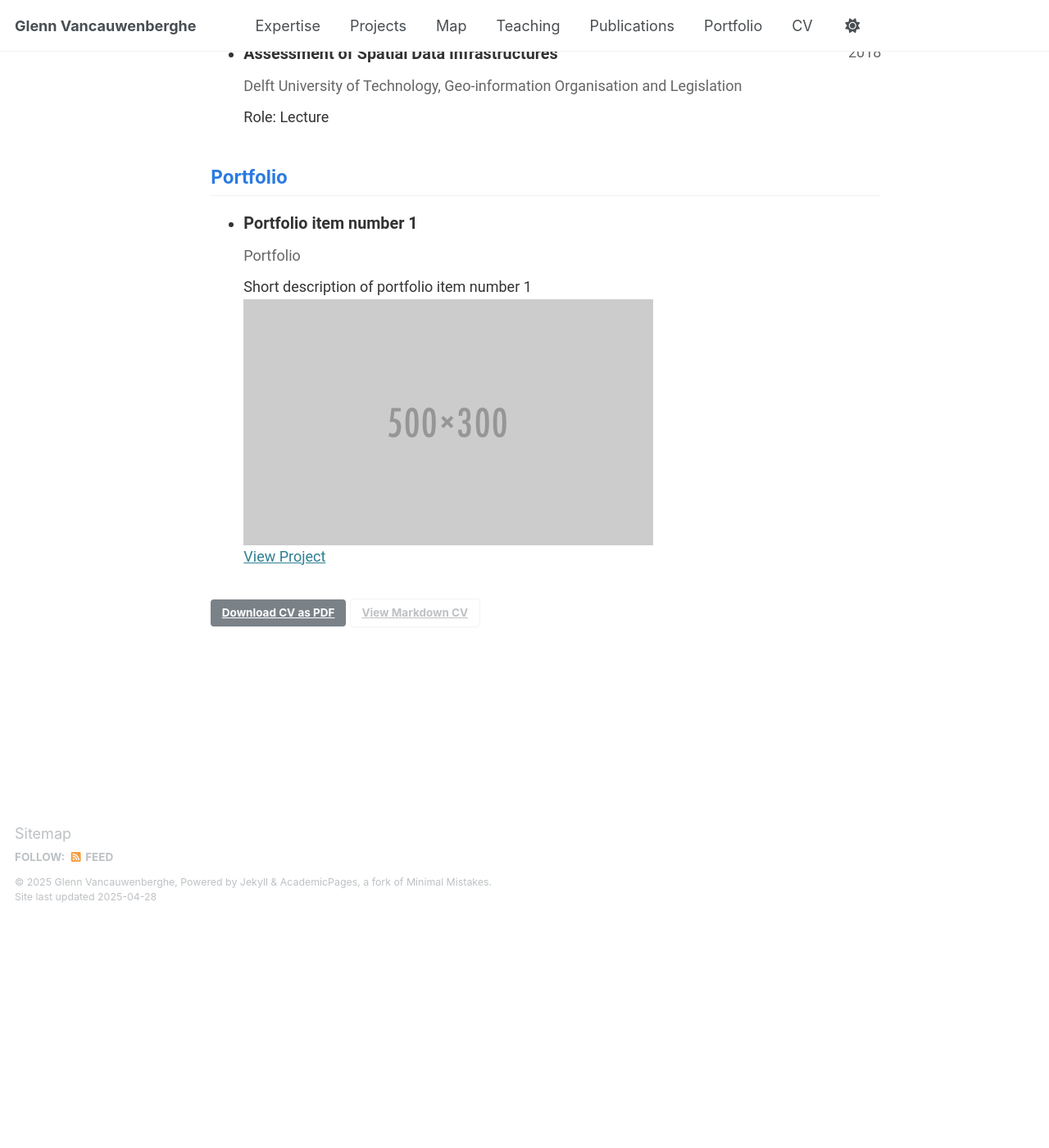
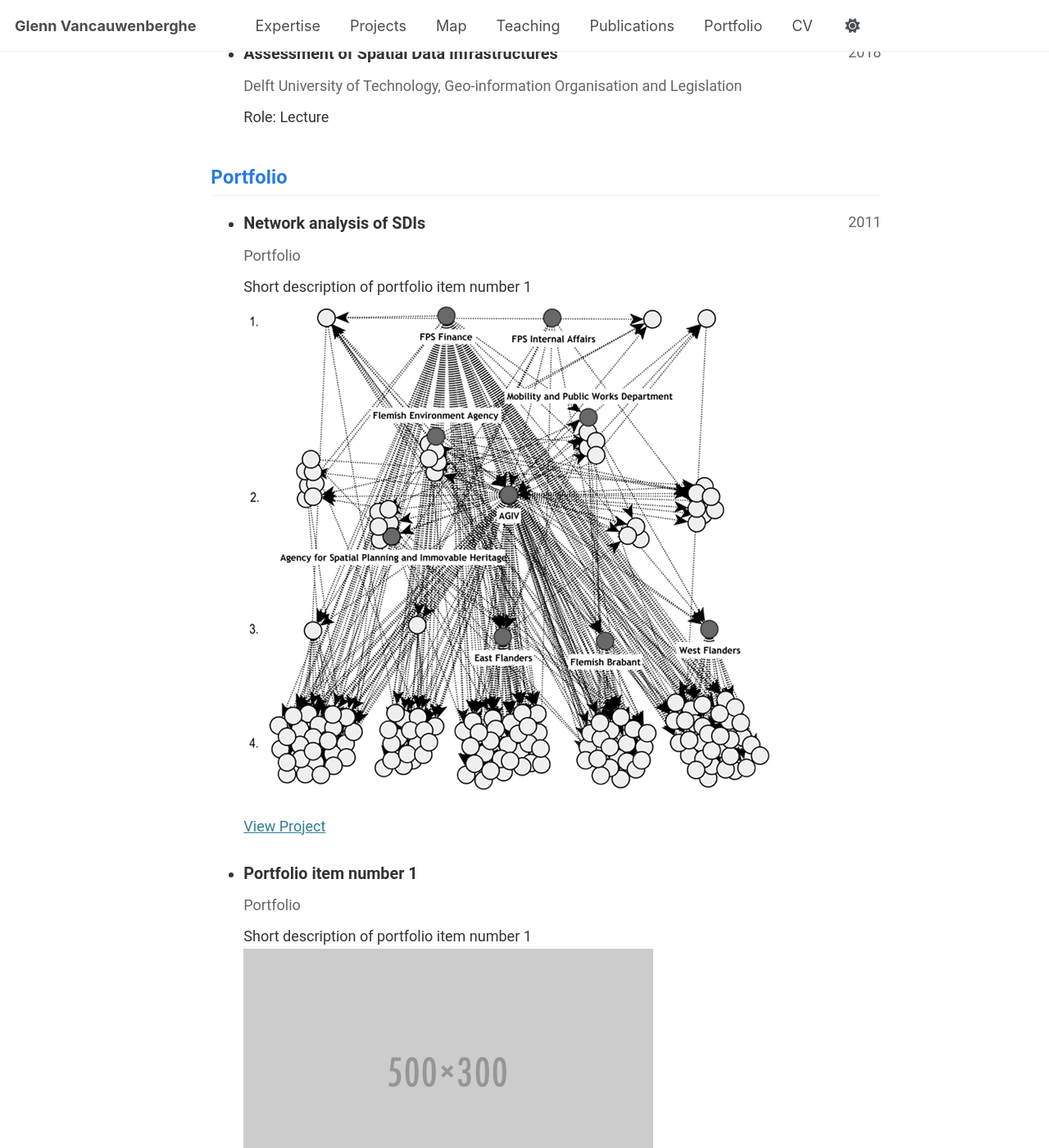
Before and after one commit to GVancauwenberghe/gvancauwenberghe.github.io, a Jekyll site: the page built from _pages/cv-json.md, in a window 1280 px wide and 1400 px high, scrolled down 3230 px. Shown: the whole window at 82% size. Built offline with Jekyll 4.4.1, drawn with Linux system fonts in a browser that asks for light colours; before the commit the page ends 4352 px from its top, so only the background shows below that.

Commit message:
Update cv.json

```diff
--- a/_data/cv.json
+++ b/_data/cv.json
@@ -185,6 +185,20 @@
   ],
   "portfolio": [
     {
+      "name": "Network analysis of SDIs",
+      "category": "portfolio",
+      "date": "2011",
+      "url": "",
+      "description": "Short description of portfolio item number 1<br/><img src='/images/network.png'>"
+    },
+    {
+      "name": "Portfolio item number 1",
+      "category": "portfolio",
+      "date": "",
+      "url": "",
+      "description": "Short description of portfolio item number 1<br/><img src='/images/500x300.png'>"
+    },
+    {
       "name": "Portfolio item number 1",
       "category": "portfolio",
       "date": "",
```
